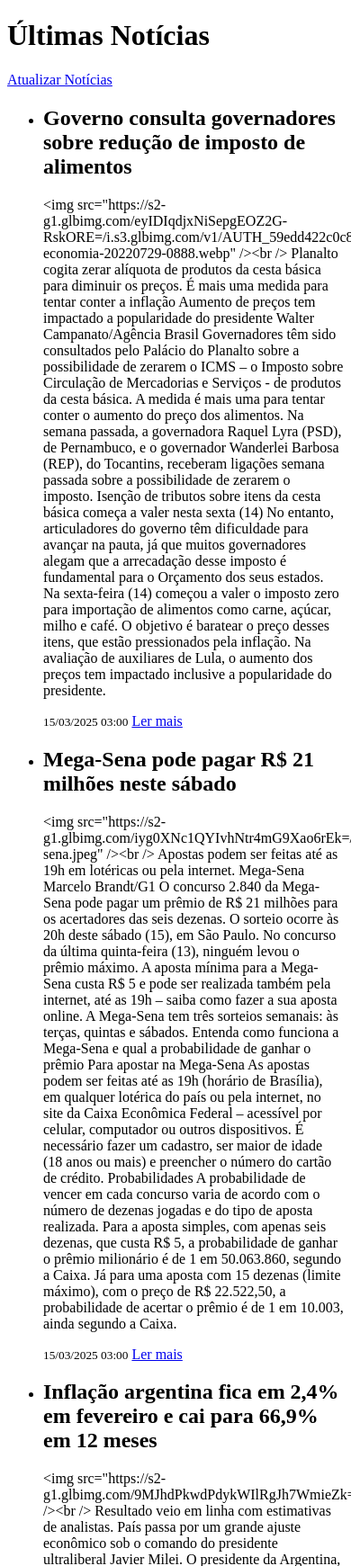
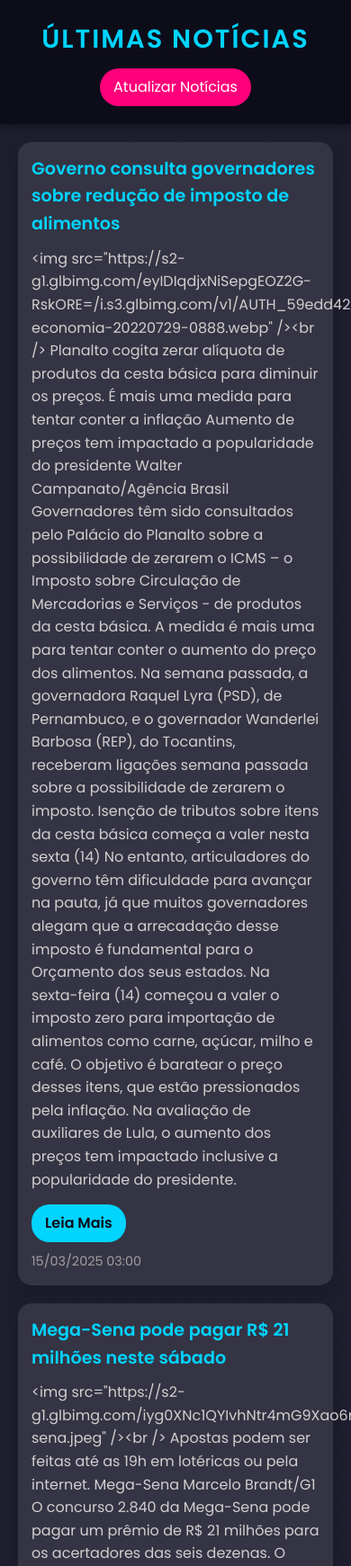
Before and after one commit to ronaldandrade/noticias, a Flask app: page / in a window 390 px wide; the page is wider, and only the part inside the window is pictured. Shown: the top 1741 px of that part at 90% size. Run offline with Flask 3, Linux system fonts and the light colour scheme.

Commit message:
adding template html&css

```diff
--- /dev/null
+++ b/app/static/styles.css
@@ -0,0 +1,133 @@
+* {
+    margin: 0;
+    padding: 0;
+    box-sizing: border-box;
+    font-family: 'Poppins', sans-serif;}
+
+body {
+    background: linear-gradient(135deg, #1e1e2f 0%, #2a2a4a 100%);
+    color: #f0f0f0;
+    line-height: 1.6;
+    min-height: 100vh;
+    display: flex;
+    flex-direction: column;
+}
+
+header {
+    background: #0d0d1a;
+    padding: 20px;
+    text-align: center;
+    box-shadow: 0 4px 10px rgba(0, 0, 0, 0.3);
+}
+
+header h1 {
+    font-size: 2.5em;
+    color: #00d4ff;
+    text-transform: uppercase;
+    letter-spacing: 2px;
+}
+
+.btn-atualizar {
+    display: inline-block;
+    margin-top: 10px;
+    padding: 10px 20px;
+    background: #ff007a;
+    color: #fff;
+    text-decoration: none;
+    border-radius: 25px;
+    transition: transform 0.3s, background 0.3s;
+}
+
+.btn-atualizar:hover {
+    background: #ff4da6;
+    transform: scale(1.05);
+}
+
+main {
+    flex: 1;
+    padding: 20px;
+}
+
+.noticias-container {
+    max-width: 1200px;
+    margin: 0 auto;
+    display: grid;
+    grid-template-columns: repeat(auto-fit, minmax(300px, 1fr));
+    gap: 20px;
+}
+
+.noticia-card {
+    background: rgba(255, 255, 255, 0.1);
+    border-radius: 15px;
+    padding: 20px;
+    backdrop-filter: blur(10px);
+    box-shadow: 0 8px 20px rgba(0, 0, 0, 0.2);
+    transition: transform 0.3s, box-shadow 0.3s;
+}
+
+.noticia-card:hover {
+    transform: translateY(-5px);
+    box-shadow: 0 12px 25px rgba(0, 0, 0, 0.3);
+}
+
+.noticia-card h2 {
+    font-size: 1.5em;
+    color: #00d4ff;
+    margin-bottom: 10px;
+}
+
+.noticia-card p {
+    font-size: 1em;
+    color: #d0d0d0;
+    margin-bottom: 15px;
+}
+
+.btn-leia-mais {
+    display: inline-block;
+    padding: 8px 15px;
+    background: #00d4ff;
+    color: #0d0d1a;
+    text-decoration: none;
+    border-radius: 20px;
+    font-weight: bold;
+    transition: background 0.3s;
+}
+
+.btn-leia-mais:hover {
+    background: #66e6ff;
+}
+
+.noticia-card small {
+    display: block;
+    color: #a0a0a0;
+    font-size: 0.9em;
+    margin-top: 10px;
+}
+
+footer {
+    background: #0d0d1a;
+    padding: 10px;
+    text-align: center;
+    font-size: 0.9em;
+    color: #a0a0a0;
+    border-top: 1px solid rgba(255, 255, 255, 0.1);
+}
+
+/* Responsividade */
+@media (max-width: 600px) {
+    header h1 {
+        font-size: 1.8em;
+    }
+
+    .noticia-card {
+        padding: 15px;
+    }
+
+    .noticia-card h2 {
+        font-size: 1.2em;
+    }
+
+    .btn-atualizar, .btn-leia-mais {
+        padding: 8px 15px;
+    }
+}
--- a/app/templates/index.html
+++ b/app/templates/index.html
@@ -1,24 +1,32 @@
 <!-- app/templates/index.html -->
 <!DOCTYPE html>
-<html lang="pt">
+<html lang="pt-br">
 <head>
     <meta charset="UTF-8">
-    <title>Notícias</title>
+    <meta name="viewport" content="width=device-width, initial-scale=1.0">
+    <title>Últimas Notícias</title>
+    <link rel="stylesheet" href="{{ url_for('static', filename='styles.css') }}">
+    <link href="https://fonts.googleapis.com/css2?family=Poppins:wght@400;600&display=swap" rel="stylesheet">
 </head>
 <body>
+    <header>
         <h1>Últimas Notícias</h1>
-    <a href="{{ url_for('atualizar') }}">Atualizar Notícias</a>
-    <ul>
+        <a href="/atualizar" class="btn-atualizar">Atualizar Notícias</a>
+    </header>
+    <main>
+        <section class="noticias-container">
             {% for noticia in noticias %}
-        <li>
+                <article class="noticia-card">
                     <h2>{{ noticia.titulo }}</h2>
                     <p>{{ noticia.conteudo }}</p>
+                    <a href="{{ noticia.url }}" target="_blank" class="btn-leia-mais">Leia Mais</a>
                     <small>{{ noticia.data_publicacao.strftime('%d/%m/%Y %H:%M') }}</small>
-            <a href="{{ noticia.url }}" target="_blank">Ler mais</a>
-        </li>
-    {% else %}
-        <li>Nenhuma notícia encontrada.</li>
+                </article>
             {% endfor %}
-    </ul>
+        </section>
+    </main>
+    <footer>
+        <p>&copy; 2025 - Feito com groove pelo Grokzera</p>
+    </footer>
 </body>
 </html>
```
Lines whose indentation alone changed are shown as unchanged.
